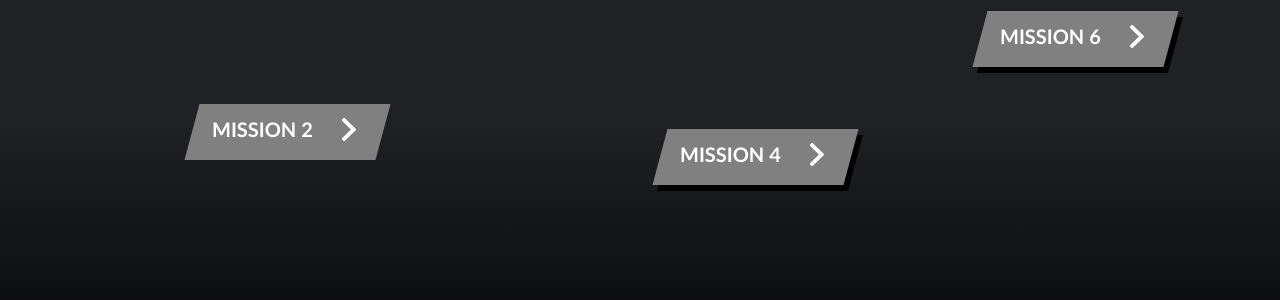
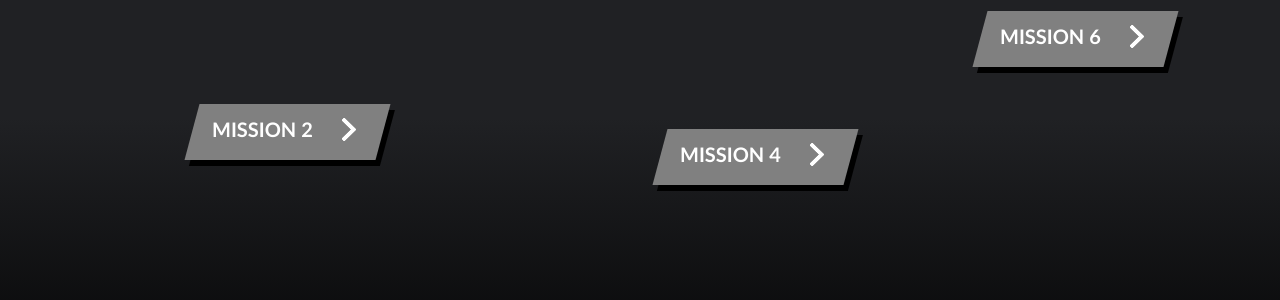
Before and after one commit to WadsonPontes/HarcanaPrototype, a PHP site: page /missions.html in a window 1280 px wide, with the pointer over the restyled element. Shown: the part 362-662 px from the top of the page. Run offline with PHP 8.4, Linux system fonts and the light colour scheme.

Commit message:
Fix: fix shadow button missions

```diff
--- a/css/missions.style.css
+++ b/css/missions.style.css
@@ -120,7 +120,7 @@
 
 .no-transition:hover {
   transition: none !important;
-  box-shadow: 0px 0px 0 transparent !important;
+  box-shadow: 6px 6px 0 black !important;
   cursor: no-drop !important;
 }
 
```
